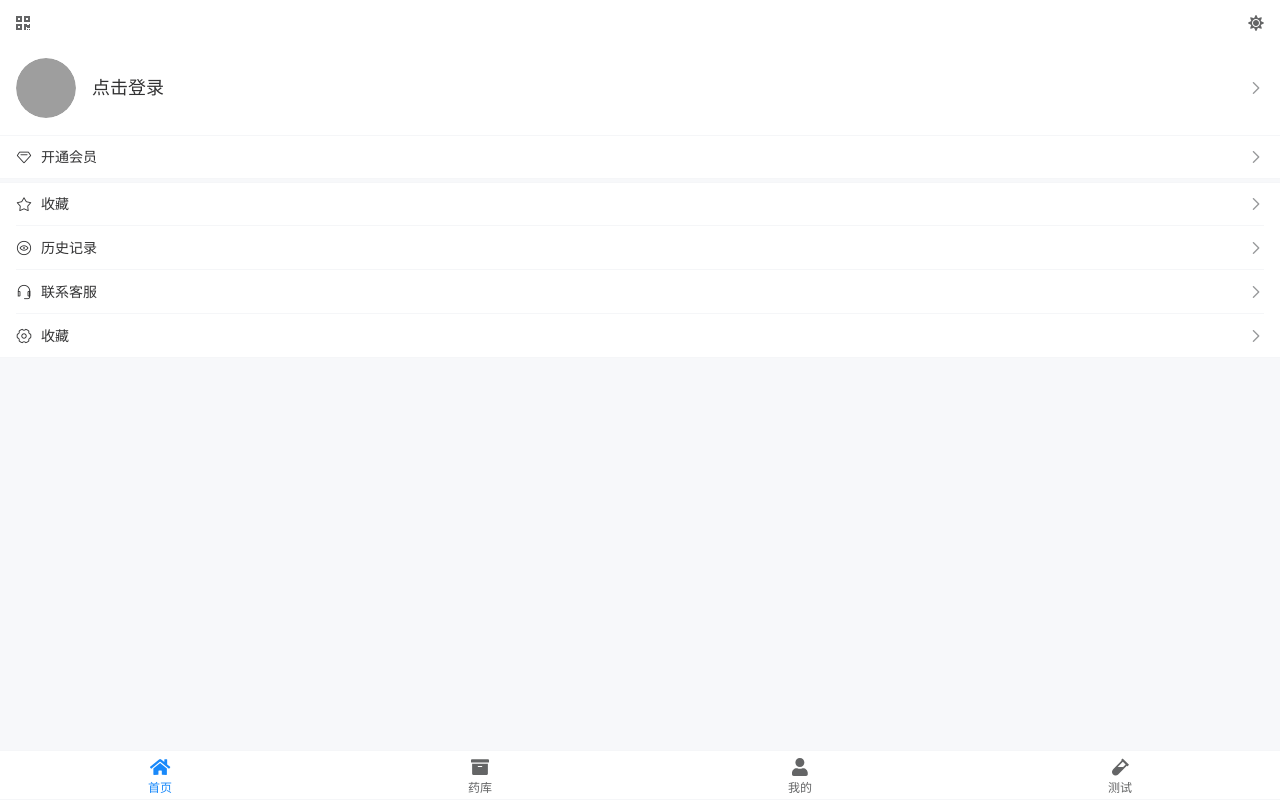
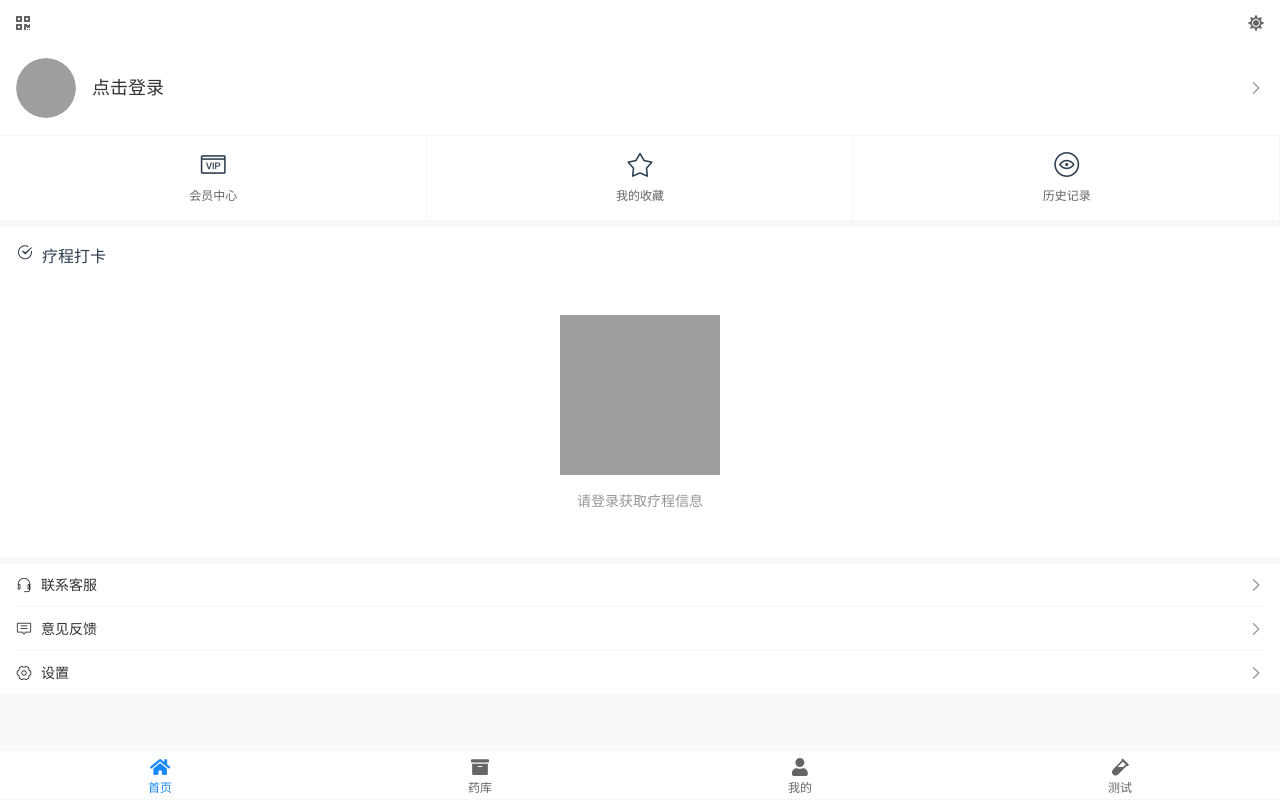
Before and after one commit to dparticle/tcm, a Vue app: page /user in a window 1280 px wide. Built offline with nearby package versions, Linux system fonts and the light colour scheme; grey boxes are pictures that could not be loaded.

Commit message:
feat: 疗程打卡 & 个人信息页面

```diff
--- /dev/null
+++ b/src/components/TreatmentClock.vue
@@ -0,0 +1,157 @@
+<!-- 疗程打卡组件 -->
+<template>
+  <div class="treatment-clock">
+    <van-row class="title" type="flex">
+      <van-col>
+        <van-icon name="certificate" size="18" />
+      </van-col>
+      <van-col style="font-size: 16px; margin-left: 8px">疗程打卡</van-col>
+    </van-row>
+    <div v-if="$store.state.token" class="treatment-content">
+      <!-- 疗程名 -->
+      <van-row type="flex" justify="center">
+        <van-col>
+          <van-col
+            class="treatment-title"
+            style="font-size: 16px; margin-left: 8px"
+          >
+            {{ treatmentTitle }}
+          </van-col>
+        </van-col>
+      </van-row>
+      <!-- 疗程进度环 -->
+      <van-circle
+        v-model="currentRate"
+        :rate="rate"
+        :speed="100"
+        :color="gradientColor"
+        layer-color="#ebedf0"
+        :text="curDays + '/' + totalDays"
+      />
+      <van-row class="button" type="flex" justify="space-around">
+        <van-col>
+          <van-button icon="edit" type="info" @click="calendarShow = true"
+            >修改疗程
+          </van-button>
+          <van-calendar
+            v-model="calendarShow"
+            type="range"
+            @confirm="onConfirm"
+          />
+        </van-col>
+        <van-col>
+          <van-button v-if="todayStatus" icon="passed" type="primary"
+            >已打卡
+          </van-button>
+          <van-button v-else icon="warning-o" type="warning" @click="clockIn"
+            >打卡
+          </van-button>
+        </van-col>
+      </van-row>
+    </div>
+    <!-- vant 空状态的使用 -->
+    <van-empty v-else image="error" description="请登录获取疗程信息" />
+  </div>
+</template>
+
+<script>
+export default {
+  name: "TreatmentClock",
+  data() {
+    return {
+      totalDays: 14,
+      curDays: 2,
+      calendarShow: false,
+      gradientColor: {
+        "0%": "#3fecff",
+        "100%": "#6149f6",
+      },
+      currentRate: 0,
+      myTodayStatus: this.todayStatus,
+    };
+  },
+  computed: {
+    rate: function () {
+      return (this.curDays * 100) / this.totalDays;
+    },
+  },
+  //TODO props
+  props: {
+    todayStatus: {
+      type: Boolean,
+      required: true,
+      default: false,
+    },
+    treatmentTitle: {
+      type: String,
+      required: true,
+      default: "",
+    },
+  },
+  methods: {
+    clockIn: function () {
+      this.curDays++;
+      this.changeTodayStatus();
+      //TODO 每天 0 点更新，之后可做规定时间
+      setTimeout(() => {
+        this.changeTodayStatus();
+      }, 2000);
+    },
+    changeTodayStatus: function () {
+      if (!this.myTodayStatus) {
+        console.log("今日打卡");
+      }
+      this.myTodayStatus = !this.myTodayStatus;
+    },
+    onConfirm(date) {
+      const [start, end] = date;
+      this.calendarShow = false;
+      console.log("选择时间区间");
+      console.log("start: " + start);
+      console.log("end: " + end);
+      // 计算天数
+      this.totalDays =
+        (end.getTime() - start.getTime()) / (1000 * 3600 * 24) + 1;
+      //TODO 向后端更新或插入数据
+    },
+  },
+};
+</script>
+
+<style scoped>
+.treatment-clock {
+  background-color: #ffffff;
+  margin-top: 6px;
+  padding: 0 16px;
+}
+
+.title {
+  margin: 0;
+  padding: 16px 0;
+}
+
+.treatment-title {
+  font-weight: bold;
+  margin-bottom: 8px;
+}
+
+.van-circle {
+  /*margin-top: 5px;*/
+  margin-bottom: 20px;
+}
+
+/* 没用，不知道为啥 */
+.van-progress__pivot {
+  font-size: 12px;
+  line-height: 2;
+}
+
+.button {
+  padding-bottom: 20px;
+}
+
+.van-button {
+  width: 110px;
+  border-radius: 5px;
+}
+</style>
--- a/src/components/UserOptionsCellGroups.vue
+++ b/src/components/UserOptionsCellGroups.vue
@@ -1,19 +1,14 @@
 <template>
-  <div>
-    <!--TODO props 传入生成 cell-group，group 分组 -->
-    <van-cell-group>
-      <van-cell title="开通会员" icon="diamond-o" size="" is-link></van-cell>
-    </van-cell-group>
-    <van-cell-group>
-      <van-cell title="收藏" icon="star-o" size="" is-link></van-cell>
+  <div class="user-options">
+    <van-cell-group v-for="cellGroup in cellGroupList" :key="cellGroup.title">
       <van-cell
-        title="历史记录"
-        icon="browsing-history-o"
-        size=""
+        v-for="cell in cellGroup.cellList"
+        :key="cell.title"
+        :title="cell.title"
+        :icon="cell.icon"
         is-link
-      ></van-cell>
-      <van-cell title="联系客服" icon="service-o" size="" is-link></van-cell>
-      <van-cell title="收藏" icon="setting-o" size="" is-link></van-cell>
+        :to="cell.linkRouter"
+      />
     </van-cell-group>
   </div>
 </template>
@@ -21,12 +16,23 @@
 <script>
 export default {
   name: "UserOptionsCellGroups",
+  props: {
+    cellGroupList: {
+      type: Array,
+      required: true,
+      default: () => [],
+    },
+  },
 };
 </script>
 
 <style scoped>
+.user-options {
+  margin-top: 6px;
+}
+
 .van-cell-group {
-  margin-bottom: 3px;
+  margin-bottom: 6px;
 }
 
 .van-cell__title {
--- a/src/views/Login.vue
+++ b/src/views/Login.vue
@@ -2,7 +2,7 @@
   <div class="login">
     <back-nav :title="navTitleName" />
     <div class="header">
-      <van-row type="flex" justify="center" style="">
+      <van-row type="flex" justify="center">
         <van-col>
           <van-image class="logo" width="100" height="100" :src="logoUrl">
             <template v-slot:error>加载失败</template>
--- a/src/views/User.vue
+++ b/src/views/User.vue
@@ -2,7 +2,19 @@
   <div class="user">
     <user-nav />
     <user-info-cell-group />
-    <user-options-cell-groups />
+    <van-grid :column-num="3">
+      <van-grid-item
+        v-for="item in gridItems"
+        :key="item.id"
+        :icon="item.icon"
+        :text="item.text"
+        :to="item.to"
+      />
+    </van-grid>
+    <!-- 疗程打卡 -->
+    <!--TODO 考虑请求后端放父/子组件 -->
+    <TreatmentClock :today-status="false" treatment-title="补血疗程" />
+    <user-options-cell-groups :cell-group-list="optionsCellGroupList" />
   </div>
 </template>
 
@@ -10,13 +22,63 @@
 import UserNav from "../components/UserNav";
 import UserInfoCellGroup from "../components/UserInfoCellGroup";
 import UserOptionsCellGroups from "../components/UserOptionsCellGroups";
+import TreatmentClock from "../components/TreatmentClock";
 
 export default {
   name: "User",
+  data() {
+    return {
+      gridItems: [
+        {
+          id: 1,
+          icon: "vip-card-o",
+          text: "会员中心",
+          to: undefined,
+        },
+        //TODO 收藏列表
+        {
+          id: 2,
+          icon: "star-o",
+          text: "我的收藏",
+          to: undefined,
+        },
+        //TODO 历史记录
+        {
+          id: 3,
+          icon: "browsing-history-o",
+          text: "历史记录",
+          to: undefined,
+        },
+      ],
+      optionsCellGroupList: [
+        {
+          title: "分组1",
+          cellList: [
+            {
+              title: "联系客服",
+              icon: "service-o",
+              linkRouter: undefined,
+            },
+            {
+              title: "意见反馈",
+              icon: "comment-o",
+              linkRouter: undefined,
+            },
+            {
+              title: "设置",
+              icon: "setting-o",
+              linkRouter: undefined,
+            },
+          ],
+        },
+      ],
+    };
+  },
   components: {
     UserNav,
     UserInfoCellGroup,
     UserOptionsCellGroups,
+    TreatmentClock,
   },
 };
 </script>
--- a/src/views/UserInfo.vue
+++ b/src/views/UserInfo.vue
@@ -1,12 +1,47 @@
 <template>
   <div>
     <BackNav title="个人信息" />
-    <!--TODO 个人信息 cell-group value -->
-    <van-button v-if="$store.state.token" round type="primary" @click="logout"
+    <!--TODO 固定的 cell 是不是没必要用 js，我个人觉得写死更好 -->
+    <van-cell-group>
+      <van-cell center title="头像" is-link>
+        <template #default>
+          <van-image
+            width="25"
+            height="25"
+            :src="$store.state.user.avatar_url"
+            style="border-radius: 3px"
+          />
+        </template>
+      </van-cell>
+      <!--TODO 更改用户名 -->
+      <van-cell
+        center
+        title="用户名"
+        is-link
+        :value="$store.state.user.username"
+      />
+      <van-cell
+        center
+        title="手机号"
+        is-link
+        :value="$store.state.user.phone"
+      />
+      <van-cell center title="二维码名片" is-link>
+        <template #default>
+          <van-icon name="qr" size="16" />
+        </template>
+      </van-cell>
+    </van-cell-group>
+    <van-cell-group style="margin-top: 6px">
+      <van-cell center title="更改密码" is-link />
+    </van-cell-group>
+    <van-button
+      plain
+      hairline
+      type="danger"
+      @click="logout"
+      style="width: 100%; margin-top: 20px"
       >退出登录
-    </van-button>
-    <van-button v-else round type="primary" to="/user/login"
-      >跳转至登录界面
     </van-button>
   </div>
 </template>
@@ -30,4 +65,8 @@ export default {
 };
 </script>
 
-<style scoped></style>
+<style scoped>
+.van-cell__title {
+  text-align: left;
+}
+</style>
```
